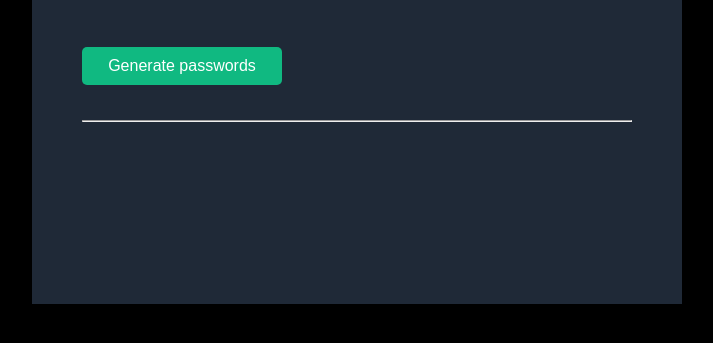
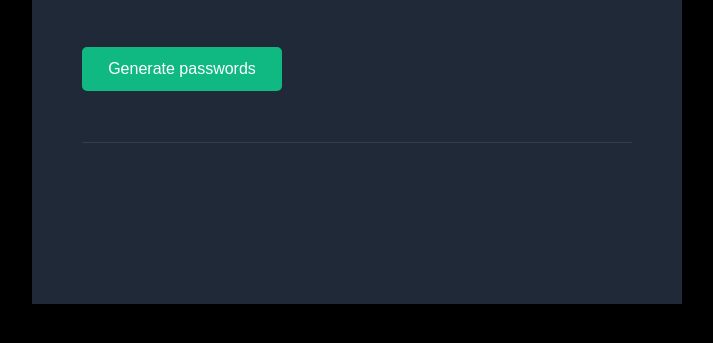
Before and after one commit to topheraronson/PasswordGenerator, a plain HTML site: page index.html in a window 1280 px wide. Shown: the part 371-714 px from the top of the page, without its empty margins (283-996 px from the left). Drawn offline with Linux system fonts and the light colour scheme.

Commit message:
Added Hover effect
Added a hover effect to button an changed hr color

```diff
--- a/css/index.css
+++ b/css/index.css
@@ -43,9 +43,23 @@ body {
     width: 200px;
     font-size: 16px;
     padding: 10px 20px;
-    border: none;
+    border: 3px solid #10B981;
     border-radius: 5px;
     background: #10B981;
     color: white;
     margin-bottom: 35px;
 }
+
+.container button:hover {
+    background: #1F2937;
+    color: #10B981
+}
+
+.container hr {
+    display: block;
+    height: 1px;
+    border: 0;
+    border-top: 1px solid #2F3E53;
+    margin: 1em 0;
+    padding: 0;
+}
```
